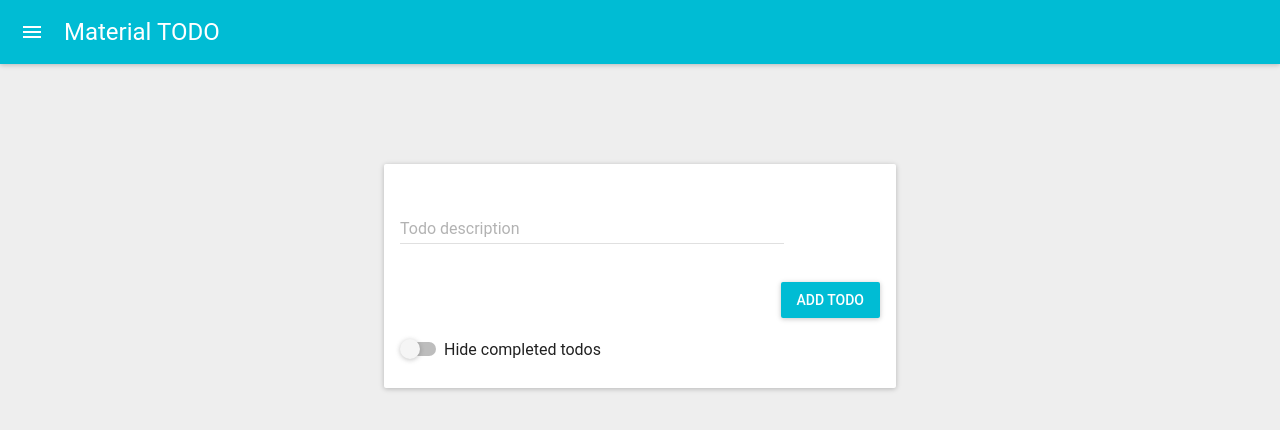
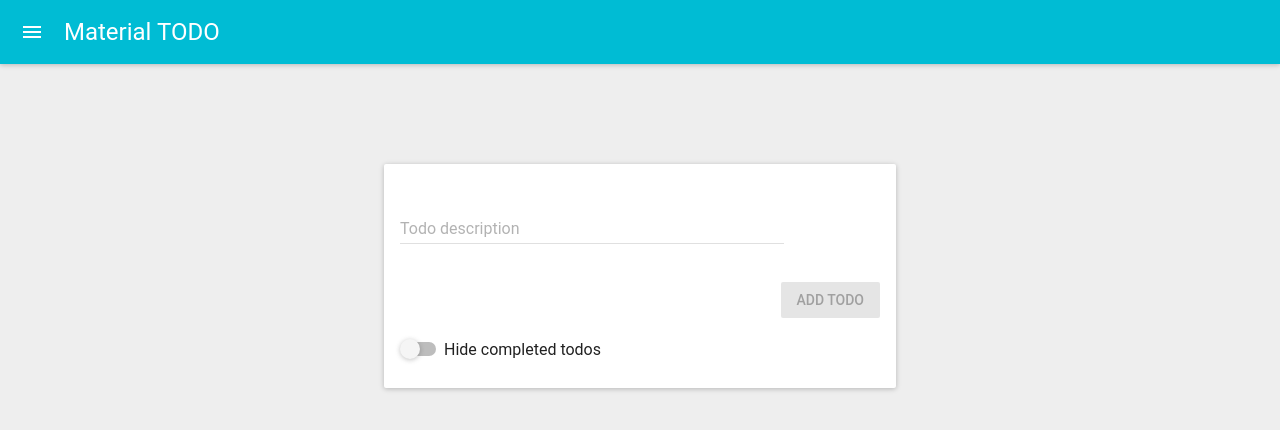
Before and after one commit to martyhora/material-issue-tracker, a React (Create React App) app: page / in a window 1280 px wide. Shown: the top 430 px of the page. Built offline with nearby package versions, Linux system fonts and the light colour scheme.

Commit message:
Disable add button if form is not valid

```diff
--- a/src/components/TodoForm.js
+++ b/src/components/TodoForm.js
@@ -2,6 +2,8 @@ import * as React from 'react';
 import RaisedButton from 'material-ui/RaisedButton';
 import TextField from 'material-ui/TextField';
 import styles from '../styles';
+
+const validateForm = todo => todo.text.trim().length > 0;
 
 const TodoForm = ({
   newTodo,
@@ -31,6 +33,7 @@ const TodoForm = ({
       onClick={onTodoAdd}
       style={styles.addButton}
       primary={true}
+      disabled={!validateForm(newTodo)}
     />
   </div>
 );
```
